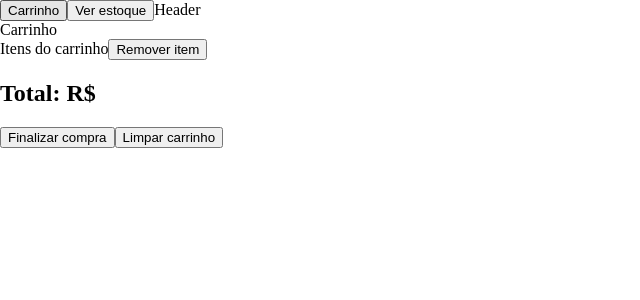
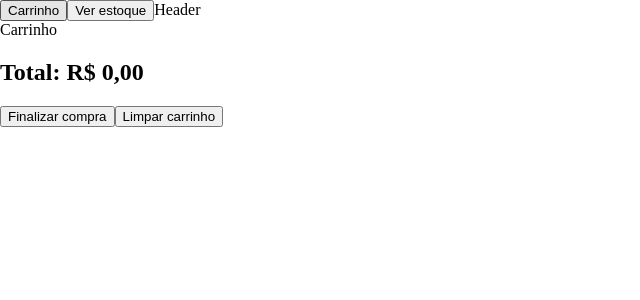
Before and after one commit to nicoleprim/ecommerce-frontend, a React (Create React App) app in the folder ecommerce-frontend/: page /cart in a window 1280 px wide. Shown: the top 300 px of the page, without its empty margins (0-640 px from the left). Built offline with nearby package versions, Linux system fonts and the light colour scheme.

Commit message:
função de adicionar ao carrinho pronta

```diff
--- a/ecommerce-frontend/src/App.js
+++ b/ecommerce-frontend/src/App.js
@@ -1,10 +1,11 @@
+import GlobalState from "./Global/GlobalState";
 import Router from "./Routes/Router";
 
 function App() {
   return (
-    <>
+    <GlobalState>
       <Router />
-    </>
+    </GlobalState>
   );
 }
 
--- a/ecommerce-frontend/src/Components/CardProduct/CardProduct.js
+++ b/ecommerce-frontend/src/Components/CardProduct/CardProduct.js
@@ -1,12 +1,12 @@
 import { useState } from "react"
 
-export default function CardProduct({product, addItemToCart}) {
+export default function CardProduct({product, addToCart}) {
 
     return (
         <div>
             <p>{product.name}</p>
             <p>{product.price.toLocaleString('pt-br', {style: 'currency', currency:'BRL'})}</p>
-            <button>Adicionar ao carrinho</button>
+            <button onClick={() => addToCart(product)}>Adicionar ao carrinho</button>
         </div>
     )
 }
--- a/ecommerce-frontend/src/Components/CartItems/CartItems.js
+++ b/ecommerce-frontend/src/Components/CartItems/CartItems.js
@@ -1,9 +1,13 @@
-export default function CartItems() {
+export default function CartItems({product, addToCart}) {
 
 
     return (
         <div>
             Itens do carrinho
+            <p>{product.name}</p>
+            <p>{product.price.toLocaleString('pt-br', {style: 'currency', currency:'BRL'})}</p>
+            <p>x {product.quantity}</p>
+            <button onClick={() => addToCart(product)}>+</button>
             <button>Remover item</button>
         </div>
     )
--- a/ecommerce-frontend/src/Global/GlobalState.js
+++ b/ecommerce-frontend/src/Global/GlobalState.js
@@ -1,16 +1,35 @@
 import React, { useState, useEffect } from 'react'
-import { BASE_URL } from '../Constants/urls'
 import GlobalContext from './GlobalContext'
 import useRequestData from '../Hooks/useRequestData'
 
 const GlobalState = (props) => {
     const [cart, setCart] = useState([])
 
+    const addToCart = (productToAdd) => {
+        const productFoundIndex = cart.findIndex((productInCart) => {
+            return productInCart.name === productToAdd.name})
+        if (productFoundIndex >= 0) {
+            const newCart =  [...cart ]
+            newCart[productFoundIndex].quantity += 1
+            setCart(newCart)
+        } else {
+            const newCart = [...cart ]
+            const newProduct = {
+                name: productToAdd.name,
+                price: productToAdd.price,
+                quantity: 1
+            }
+            newCart.push(newProduct)
+            setCart(newCart)
+        }
+    }
+
     const Provider = GlobalContext.Provider
 
     const values = {
         cart,
         setCart,
+        addToCart
     }
 
     return (
--- a/ecommerce-frontend/src/Pages/Cart/Cart.js
+++ b/ecommerce-frontend/src/Pages/Cart/Cart.js
@@ -1,16 +1,27 @@
-import { useState } from "react"
+import { useContext, useState } from "react"
 import CartItems from "../../Components/CartItems/CartItems"
+import GlobalContext from "../../Global/GlobalContext"
 import useForm from "../../Hooks/useForm"
 
 export default function Cart() {
-  //  const { form, handleChange } = useForm({ userName: "", deliveryDate: "", products: [] })
+    //  const { form, handleChange } = useForm({ userName: "", deliveryDate: "", products: [] })
+    const { cart, setCart, addToCart } = useContext(GlobalContext)
 
+    const calculateTotal = () => {
+        const total = cart.reduce((acc, item) => acc + (item.price * item.quantity), 0)
+        return total.toLocaleString('pt-br', { style: 'currency', currency: 'BRL' })
+    }
 
     return (
         <div>
             Carrinho
-            <CartItems />
-            <h2>Total: R$ </h2>
+            {cart.map((product, index) => {
+                return (
+                    <CartItems key={index} product={product} addToCart={addToCart}/>
+                )
+            })}
+
+            <h2>Total: {calculateTotal()} </h2>
             <button>Finalizar compra</button>
             <button>Limpar carrinho</button>
         </div>
--- a/ecommerce-frontend/src/Pages/Home/Home.js
+++ b/ecommerce-frontend/src/Pages/Home/Home.js
@@ -1,11 +1,12 @@
 import CardProduct from "../../Components/CardProduct/CardProduct"
 import { BASE_URL } from "../../Constants/url"
 import useRequestData from "../../Hooks/useRequestData"
-import { useState } from "react"
+import { useContext, useState } from "react"
+import GlobalContext from "../../Global/GlobalContext"
 
 export default function Home() {
     const [search, setSearch] = useState('')
-    const [cart, setCart] = useState([])
+    const { cart, setCart, addToCart } = useContext(GlobalContext)
     const products = useRequestData([], `${BASE_URL}products`)
 
     const handleSearch = (event) => {
@@ -19,9 +20,11 @@ export default function Home() {
     })
         .map((product, index) => {
             return (
-                <>
-                    <CardProduct key={index} product={product} addItemToCart={addItemToCart} />
-                </>
+                <div key={index} >
+                    <CardProduct
+                    product={product}
+                    addToCart={addToCart} />
+                </div>
             )
         })
     return (
```
